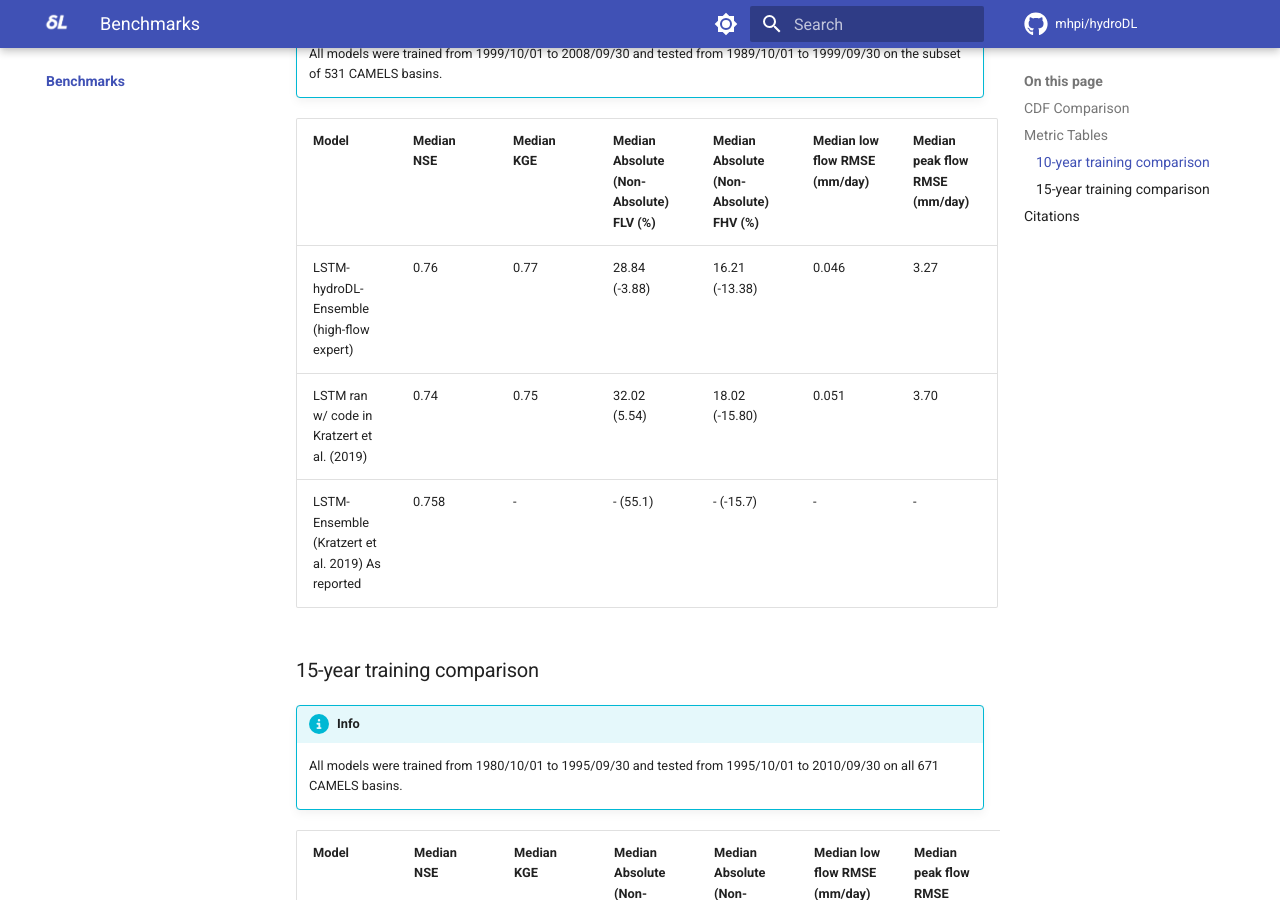
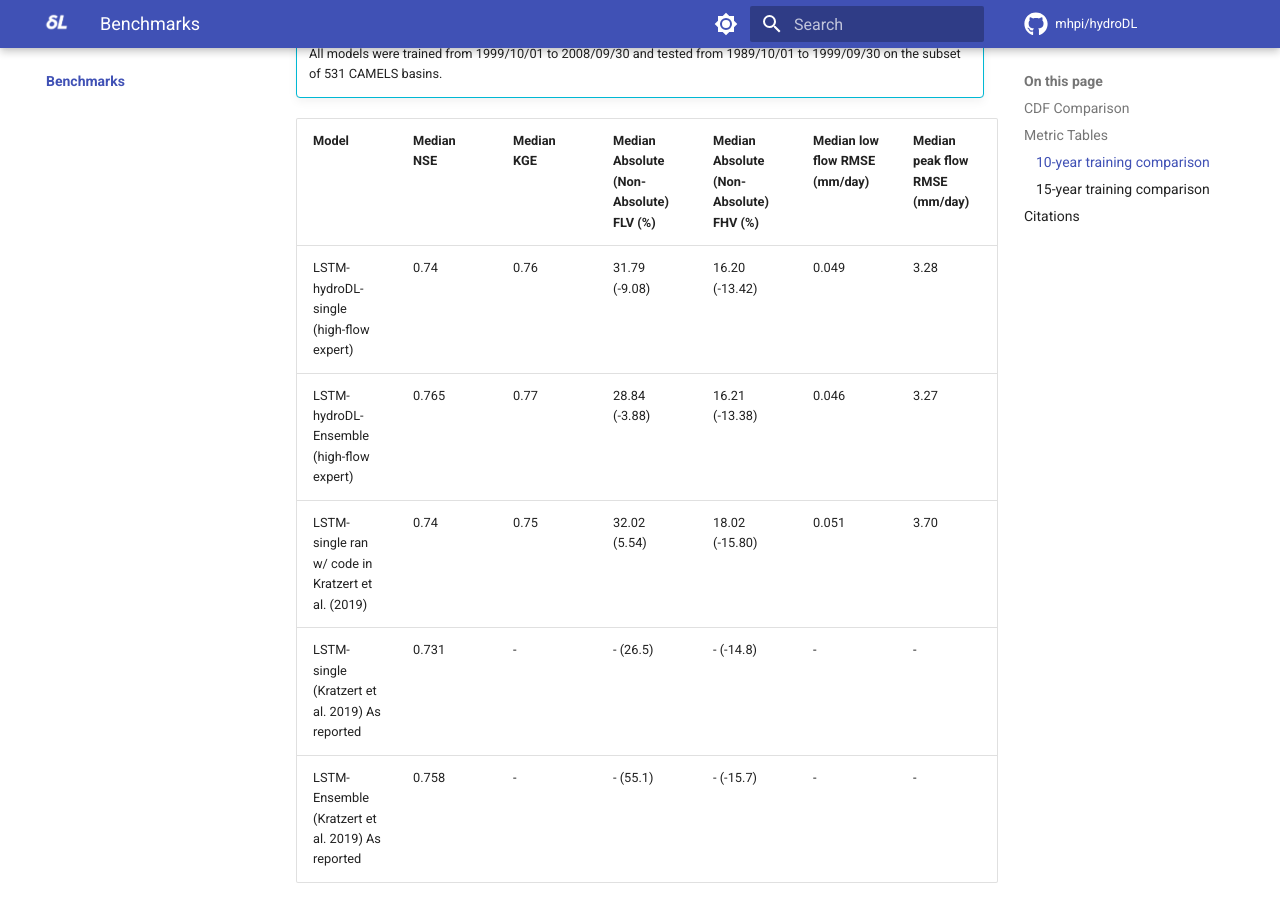
Before and after one commit to mhpi/mhpi.github.io, an MkDocs documentation site: the page built from docs/benchmarks/index.md, in a window 1280 px wide and 900 px high, scrolled down 1593 px. Built offline with MkDocs 1.6.1 and Material for MkDocs 9.7.7, drawn with Linux system fonts in a browser that asks for light colours; a script that is not in the unit is left out; comment, search, counter and statistics services are not loaded.

Commit message:
Update index.md
Updated LSTM single run jobs for hydroDL and Kratzert

```diff
--- a/docs/benchmarks/index.md
+++ b/docs/benchmarks/index.md
@@ -20,8 +20,10 @@ We will gradually add our benchmarks here. We recently updated our LSTM, and you
 
 | Model |  Median NSE | Median KGE | Median Absolute (Non-Absolute) FLV (%) | Median Absolute (Non-Absolute) FHV (%) | Median low flow RMSE (mm/day) | Median peak flow RMSE (mm/day) |
 | --- | --- | --- | --- | --- | --- | --- |
-| LSTM-hydroDL-Ensemble (high-flow expert) | 0.76 | 0.77 | 28.84 (-3.88) | 16.21 (-13.38) | 0.046 | 3.27 |
-| LSTM ran w/ code in Kratzert et al. (2019) | 0.74 | 0.75 | 32.02 (5.54) | 18.02 (-15.80) | 0.051  | 3.70  |
+| LSTM-hydroDL-single (high-flow expert) | 0.74 | 0.76 | 31.79 (-9.08) | 16.20 (-13.42) | 0.049 | 3.28 |
+| LSTM-hydroDL-Ensemble (high-flow expert) | 0.765 | 0.77 | 28.84 (-3.88) | 16.21 (-13.38) | 0.046 | 3.27 |
+| LSTM-single ran w/ code in Kratzert et al. (2019) | 0.74 | 0.75 | 32.02 (5.54) | 18.02 (-15.80) | 0.051  | 3.70  |
+| LSTM-single (Kratzert et al. 2019) As reported | 0.731 | - | - (26.5) | - (-14.8) | - | - |
 | LSTM-Ensemble (Kratzert et al. 2019) As reported | 0.758 | - | - (55.1) | - (-15.7) | - | - |
 
 
```
